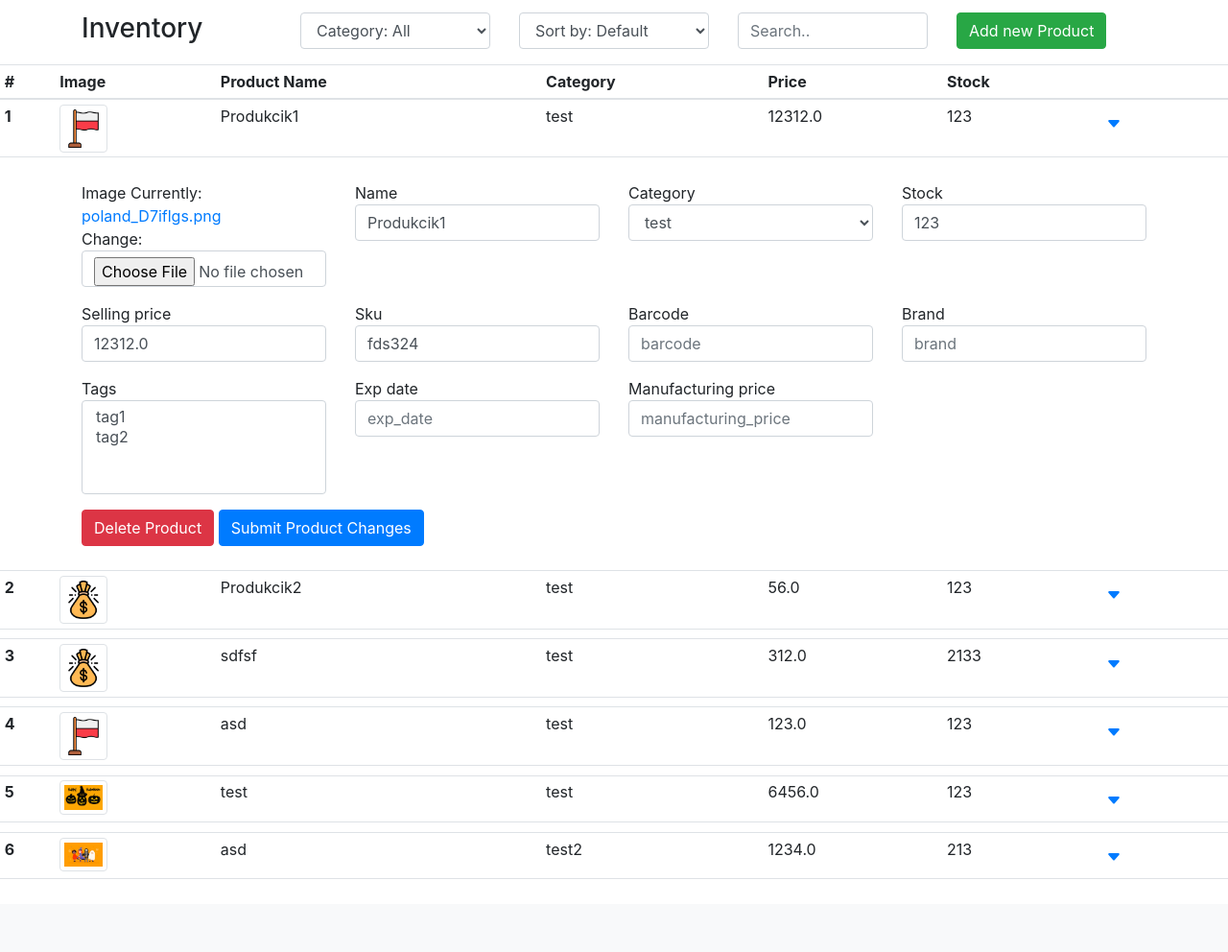
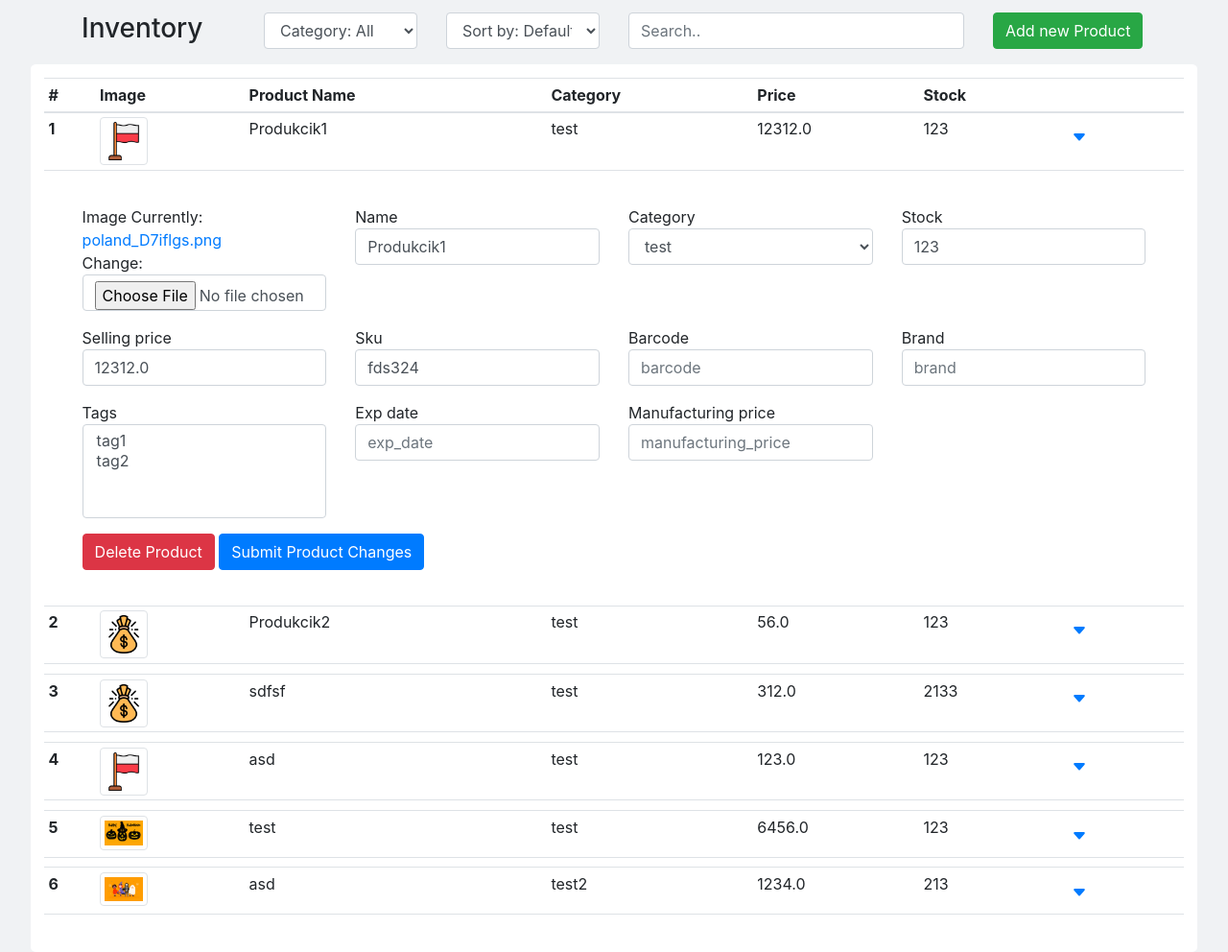
Before and after one commit to MichalskiWiktor/InventoryManagementSystem, a Django app: page / in a window 1280 px wide, after a click that opens the changed part. Shown: the part 56-1048 px from the top of the page at 96% size. Before the commit the page ends 972 px from the top, so only its background shows below. Run offline with Django 4.2, Linux system fonts and the light colour scheme; a user stored in the database is signed in; data comes from the database, SQL or seed files in the repository; both versions use the stored data as it was after the commit; data that the repository does not hold is empty; some libraries are stand-ins or nearby versions.

Commit message:
improved design and refactored code

```diff
--- /dev/null
+++ b/inventory/static/css/listStyle.css
@@ -0,0 +1,17 @@
+body{
+    background-color: #F0F2F4;
+}
+.container{
+    margin-top: 1%;
+    margin-bottom: 1%;
+}
+#productsTable{
+    width:95%;
+    border:1px solid white;
+    background-color: white;
+    margin: 0 auto;padding:1%;
+    border-radius: 0.5%;
+}
+#productImage{
+    max-width: 50px;
+}
--- a/inventory/templates/inventory/base.html
+++ b/inventory/templates/inventory/base.html
@@ -4,6 +4,7 @@
     <meta charset="UTF-8">
     <meta name="viewport" content="width=device-width, initial-scale=1.0">
     <link href="https://maxcdn.bootstrapcdn.com/bootstrap/4.5.2/css/bootstrap.min.css" rel="stylesheet">
+    {% block style %}{% endblock %}
     <title>Inventory Managment System</title>
 </head>
 <body>
--- a/inventory/templates/inventory/form_base.html
+++ b/inventory/templates/inventory/form_base.html
@@ -4,6 +4,7 @@
     <meta charset="UTF-8">
     <meta name="viewport" content="width=device-width, initial-scale=1.0">
     <link href="https://cdn.jsdelivr.net/npm/bootstrap@5.0.0-alpha1/dist/css/bootstrap.min.css" rel="stylesheet">
+    {% block style %}{% endblock %}
     <title>Form Base</title>
 </head>
 <body>
--- a/inventory/templates/inventory/list.html
+++ b/inventory/templates/inventory/list.html
@@ -1,6 +1,12 @@
 {% extends "inventory/base.html" %}
+
+{% block style %}
+    {% load static %}
+    <link rel="stylesheet" href="{% static 'css/listStyle.css' %}">
+{% endblock%}
+
 {% block content %}
-<div class="container" style="margin-top: 1%; margin-bottom: 1%;">
+<div class="container">
     <div class="row justify-content-start">
       <div class="col">
         <h3>Inventory</h3>
@@ -9,7 +15,7 @@
         <select id="filterCategory" class="form-control">
             <option selected value="all">Category: All</option>
             {% for category in categories %}
-            <option value="{{category}}">Category: {{category}}</option>
+                <option value="{{category}}">Category: {{category}}</option>
             {% endfor %}
           </select>
       </div>
@@ -24,7 +30,7 @@
             <option value="stock_asc">Stock low to high</option>
           </select>
       </div>
-      <div class="col">
+      <div class="col-4">
         <input class="form-control" id="myInput" type="text" placeholder="Search..">
       </div>
       <div class="col">
@@ -32,7 +38,7 @@
     </div>
     </div>
 </div>
-<div class="table-responsive">
+<div class="table-responsive" id="productsTable">
     <table class="table table-sm">
         <thead>
             <tr>
@@ -49,7 +55,7 @@
             {% for product in products %}
                 <tr>
                     <th scope="row">{{ product.id }}</th>
-                    <td><img src="{{ product.image.url }}" alt="Product Image" class="img-thumbnail" style="max-width: 50px;"></td>
+                    <td><img src="{{ product.image.url }}" alt="Product Image" class="img-thumbnail" id="productImage"></td>
                     <td>{{ product.name }}</td>
                     <td>{{ product.category }}</td>
                     <td>{{ product.selling_price }}</td>
@@ -95,41 +101,6 @@
 </div>
 {% endblock content %}
 {% block scripts %}
-<script>
-    $(document).ready(function () {
-        $("#myInput").on("input", function () {
-            var value = $(this).val().toLowerCase();
-            $("table tbody tr").each(function () {
-                var rowText = $(this).text().toLowerCase();
-                if (rowText.includes(value)) {
-                    $(this).show();
-                } else {
-                    $(this).hide();
-                }
-            });
-        });
-        $("#filterCategory").on("change", function () {
-            var selectedCategory = $(this).val().toLowerCase();
-            $("table tbody tr").each(function () {
-                var category = $(this).find("td:nth-child(4)").text().toLowerCase();
-                if (selectedCategory[1] === '' || selectedCategory === 'all' || category === selectedCategory) {
-                    $(this).show();
-                }else{
-                    $(this).hide();
-                }
-            });
-        $("#sortBy").on("change", function () {
-            var selectedSortBy = $(this).val().toLowerCase();
-            $("table tbody tr").each(function () {
-                var price = $(this).find("td:nth-child(5)").text().toLowerCase();
-                if (selectedCategory[1] === '' || selectedCategory === 'all' || category === selectedSortBy) {
-                    $(this).show();
-                }else{
-                    $(this).hide();
-                }
-            });
-        });
-        });
-    });
-</script>
+    {% load static %}
+    <script src="{% static 'js/listScript.js' %}"></script>
 {% endblock scripts %}
--- a/inventory_managment/settings.py
+++ b/inventory_managment/settings.py
@@ -129,6 +129,9 @@ MEDIA_ROOT = os.path.join(BASE_DIR, 'media')
 
 STATIC_ROOT = os.path.join(SITE_ROOT, 'static')
 STATIC_URL = '/static/'
+STATICFILES_DIRS = [
+    os.path.join(BASE_DIR, 'inventory/static'),
+]
 
 # Default primary key field type
 # https://docs.djangoproject.com/en/4.2/ref/settings/#default-auto-field
```
Also changed, not shown: inventory/static/css/signFormStyle.css (added, +7 -0 lines), inventory/static/js/listScript.js (added, +35 -0 lines), inventory/static/js/newProductScript.js (added, +27 -0 lines), inventory/templates/inventory/login.html (+7 -4 lines), inventory/templates/inventory/new_product.html (+2 -45 lines), inventory/templates/inventory/register.html (+6 -3 lines), db.sqlite3.
